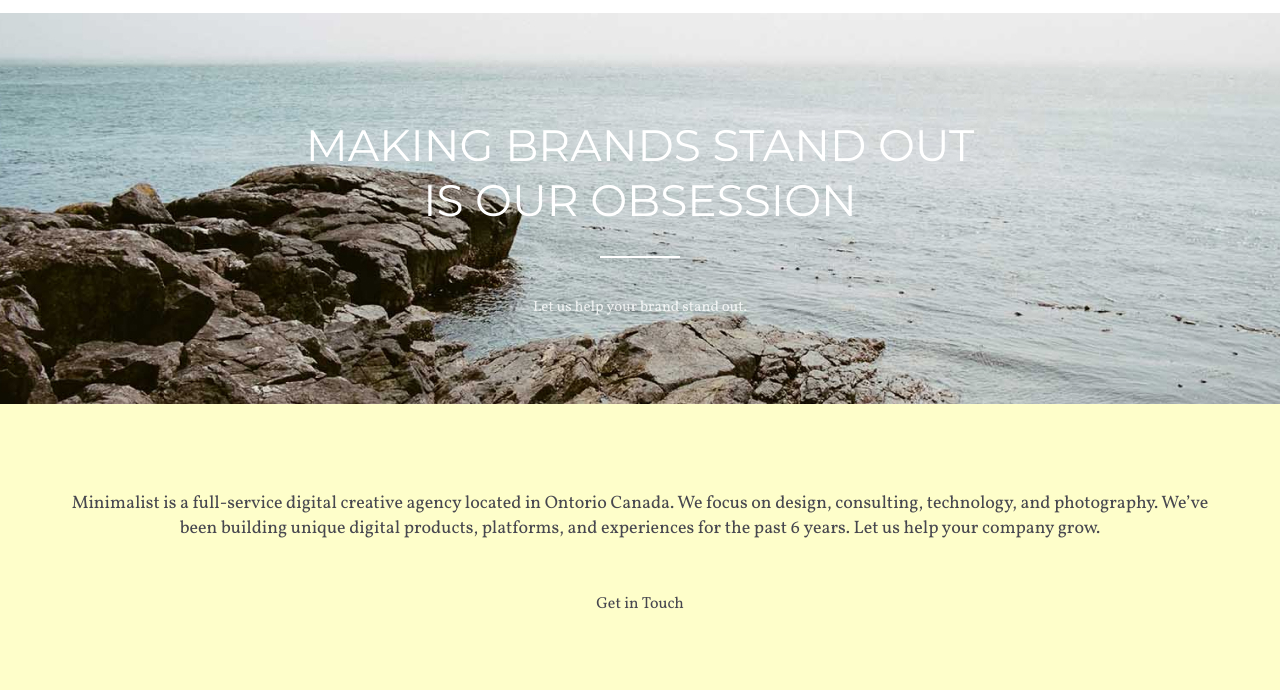
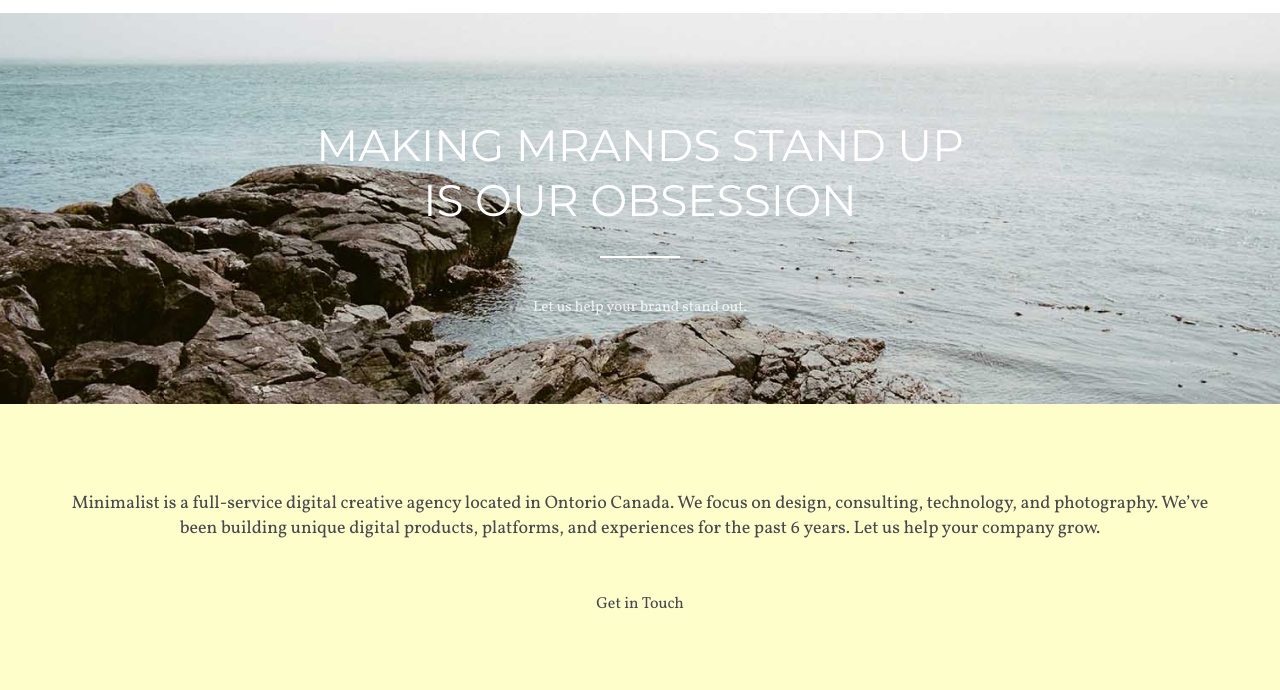
Before and after one commit to gblackwhite/minimal, a plain HTML site: page index.html in a window 1280 px wide. Shown: the part 93-783 px from the top of the page. Drawn offline with nearby package versions, Linux system fonts and the light colour scheme.

Commit message:
Изменения текста на главной странице

```diff
--- a/index.html
+++ b/index.html
@@ -51,7 +51,7 @@
     </header>
     <main class="main">
         <section id="intro" class="intro">
-            <h2 class="intro-title">Making brands stand out</h2>
+            <h2 class="intro-title">Making mrands stand up</h2>
             <h2 class="intro-title">is&nbsp;our obsession</h2>
             <img class="intro-linia flex" src="img/linia.png" alt="linia">
             <p class="intro-text">Let&nbsp;us help your brand stand out.</p>
```
